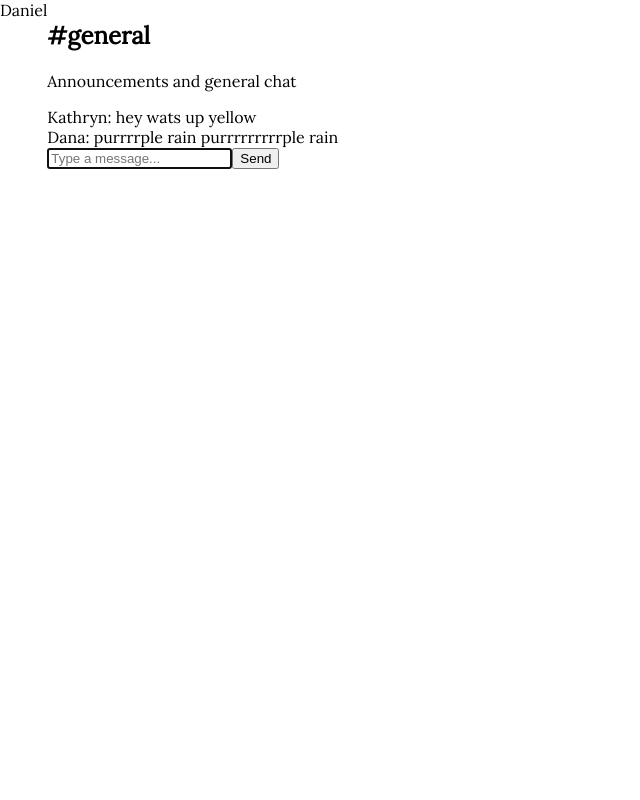
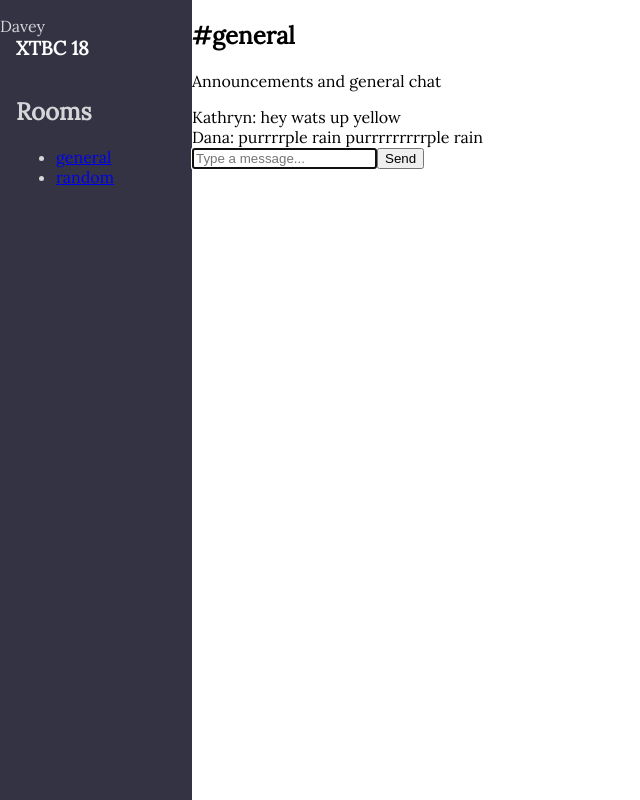
Before and after one commit to k-staple/slack-flattery, a React (Create React App) app: page / in a window 1280 px wide. Shown: the whole page, without its empty margins (0-640 px from the left). Built offline with nearby package versions, Linux system fonts and the light colour scheme.

Commit message:
change sidebar styling with styles var that has sidebar obj

```diff
--- a/src/Chat.js
+++ b/src/Chat.js
@@ -35,7 +35,7 @@
   addMessage = (body) => {
       const messages= [...this.state.messages];
       messages.push({
-          id: `${user.uid}-${Date.now()}`,
+          id: `${this.props.user.uid}-${Date.now()}`,
           user: this.props.user,
           body: body,
       })
--- a/src/Sidebar.js
+++ b/src/Sidebar.js
@@ -3,11 +3,49 @@
 const Sidebar = (props) =>  {
 
     return (
-        <div className="Sidebar">
-            {props.user.displayName}
-        </div>
+    <aside class="Sidebar" style={styles.sidebar}>
+      <div class="UserInfo">
+        <div
+          class="Avatar"
+        ></div>
+        <div class="user">Davey</div>
+        <a href="#">
+          <i class="fas fa-sign-out-alt"></i>
+        </a>
+      </div>
+      <h1 style={styles.h1}>XTBC 18</h1>
+      <nav class="RoomList" style={styles.children}>
+        <h2>Rooms</h2>
+        <ul>
+          <li><a href="#">general</a></li>
+          <li><a href="#">random</a></li>
+        </ul>
+      </nav>
+    </aside>
     )
 
 }
 
+const styles = {
+  sidebar: {
+    backgroundColor: '#333344',
+    color: 'rgba(255, 255, 255, 0.8)',
+    width: '12rem',
+    padding: '1rem 0',
+    display: 'flex',
+    flexDirection: 'column',
+  },
+
+  children: {
+    padding: '0 1rem',
+  },
+
+  h1: {
+    color: 'white',
+    fontSize: '1.2rem',
+    marginTop: 0,
+    padding: '0 1rem',
+  },
+}
+
 export default Sidebar
```
